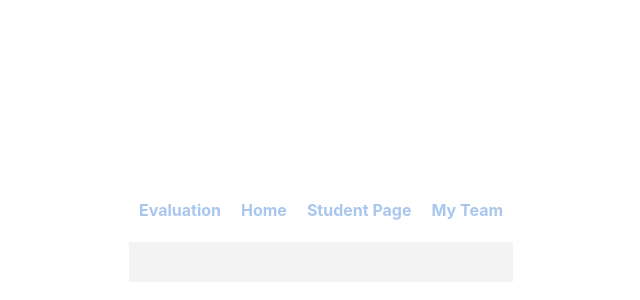
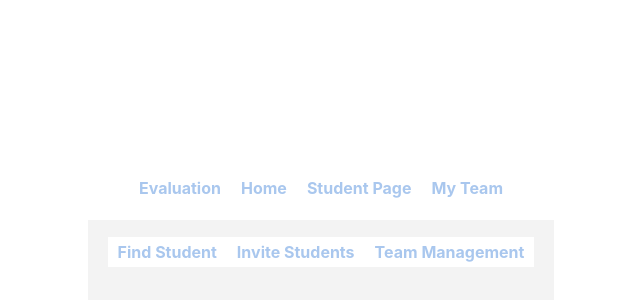
Before and after one commit to Peer-Evaluation-Tool/peer-evaluation-tool-frontend, a Vue app: page /admin-navigation in a window 1280 px wide. Shown: the part 160-460 px from the top of the page, without its empty margins (319-959 px from the left). Built offline with nearby package versions, Linux system fonts and the light colour scheme.

Commit message:
Admin Navigation

```diff
--- a/src/admin/FindStudent.vue
+++ b/src/admin/FindStudent.vue
@@ -8,7 +8,30 @@
           class="w-full p-2 border-gray-300 rounded-md focus:border-indigo-300 focus:ring focus:ring-indigo-200 focus:ring-opacity-50"
           placeholder="Enter first name...">
       </div>
-      <!-- Optionally add more search criteria inputs here -->
+      <div>
+        <label for="last-name" class="block text-sm font-medium text-gray-700">Last Name:</label>
+        <input type="text" id="last-name" v-model="searchCriteria.lastName"
+          class="w-full p-2 border-gray-300 rounded-md focus:border-indigo-300 focus:ring focus:ring-indigo-200 focus:ring-opacity-50"
+          placeholder="Enter last name...">
+      </div>
+      <div>
+        <label for="section-name" class="block text-sm font-medium text-gray-700">Section Name:</label>
+        <input type="text" id="section-name" v-model="searchCriteria.sectionName"
+          class="w-full p-2 border-gray-300 rounded-md focus:border-indigo-300 focus:ring focus:ring-indigo-200 focus:ring-opacity-50"
+          placeholder="Enter section name...">
+      </div>
+      <div>
+        <label for="academic-year" class="block text-sm font-medium text-gray-700">Academic Year:</label>
+        <input type="text" id="academic-year" v-model="searchCriteria.academicYear"
+          class="w-full p-2 border-gray-300 rounded-md focus:border-indigo-300 focus:ring focus:ring-indigo-200 focus:ring-opacity-50"
+          placeholder="Enter academic year...">
+      </div>
+      <div>
+        <label for="team-name" class="block text-sm font-medium text-gray-700">Team Name:</label>
+        <input type="text" id="team-name" v-model="searchCriteria.teamName"
+          class="w-full p-2 border-gray-300 rounded-md focus:border-indigo-300 focus:ring focus:ring-indigo-200 focus:ring-opacity-50"
+          placeholder="Enter team name...">
+      </div>
       <button type="submit" class="px-4 py-2 bg-blue-600 hover:bg-blue-700 text-white rounded">
         Search
       </button>
@@ -16,7 +39,7 @@
     <div class="mt-6">
       <h3 class="text-lg font-semibold">Search Results</h3>
       <ul v-if="searchResults.length > 0" class="list-disc pl-5">
-        <li v-for="student in searchResults" :key="student.id">
+        <li v-for="student in sortedSearchResults" :key="student.id">
           {{ student.firstName }} {{ student.lastName }} - {{ student.academicYear }} - {{ student.teamName }}
         </li>
       </ul>
@@ -30,11 +53,24 @@ export default {
   data() {
     return {
       searchCriteria: {
-        firstName: ''
-        // Add more fields as necessary
+        firstName: '',
+        lastName: '',
+        sectionName: '',
+        academicYear: '',
+        teamName: ''
       },
       searchResults: []
     };
+  },
+  computed: {
+    sortedSearchResults() {
+      return this.searchResults.sort((a, b) => {
+        // Sorting by academic year (descending) and then by last name (ascending)
+        const yearComparison = b.academicYear.localeCompare(a.academicYear);
+        if (yearComparison !== 0) return yearComparison;
+        return a.lastName.localeCompare(b.lastName);
+      });
+    }
   },
   methods: {
     searchStudents() {
@@ -61,17 +97,21 @@ export default {
   max-width: 500px;
   margin: auto;
   padding: 20px;
-  box-shadow: 0 0 10px rgba(0,0,0,0.1);
+  box-shadow: 0 0 10px rgba(0, 0, 0, 0.1);
 }
+
 label {
   display: block;
   margin-bottom: 5px;
 }
-input, button {
+
+input,
+button {
   width: 100%;
   padding: 8px;
   margin-bottom: 10px;
 }
+
 button {
   background-color: #007BFF;
   color: white;
@@ -79,6 +119,7 @@ button {
   border-radius: 5px;
   cursor: pointer;
 }
+
 button:hover {
   background-color: #0056b3;
 }
--- /dev/null
+++ b/src/components/AdminNavigation.vue
@@ -0,0 +1,28 @@
+<template>
+    <div class="navigation">
+        <!-- Links to admin-specific components -->
+        <router-link :to="{ name: 'find-student' }">Find Student</router-link>
+        <router-link :to="{ name: 'invite-students' }">Invite Students</router-link>
+        <router-link :to="{ name: 'team-management' }">Team Management</router-link>
+    </div>
+</template>
+
+<script>
+// No script needed if you're just linking to existing components
+</script>
+
+<style lang="scss" scoped>
+.navigation {
+    a {
+        background-color: #fff;
+        text-decoration: none;
+        padding: 5px 10px;
+        color: #a9c7ee;
+        font-weight: bold;
+
+        &.router-link-exact-active {
+            background-color: #8968cd;
+        }
+    }
+}
+</style>
--- a/src/student/login.vue
+++ b/src/components/login.vue
@@ -60,10 +60,11 @@ export default {
             const adminPassword = 'password';
 
             if (this.email === adminEmail && this.password === adminPassword) {
-                alert('Admin login successful. Redirecting to admin home...');
-                this.$router.push('/admin-home'); // Make sure the path exists in your router configuration
+                alert('Admin login successful. Redirecting to admin navigation...');
+                this.$router.push({ name: 'admin-navigation' }); // Redirect using route name
             } else {
                 this.invalidCredentials = true;
+                alert('Invalid admin credentials.');
             }
         }
     }
--- a/src/router/index.js
+++ b/src/router/index.js
@@ -5,13 +5,21 @@ import StudentRegistration from '@/student/StudentRegistration.vue'
 import PeerEvaluation from '@/student/PeerEvaluation.vue';
 // import ManageTasks from '@/student/ManageTasks.vue';
 import MyTeam from '@/views/common/MyTeam.vue';
-import login from '@/student/login.vue';
-
+import login from '@/components/login.vue';
+import FindStudent from '@/admin/FindStudent.vue';
+import InviteStudents from '@/admin/InviteStudents.vue';
+import TeamManagement from '@/admin/TeamManagement.vue';
+import AdminNavigation from '@/components/AdminNavigation.vue';
 // import NotFound from '@/views/common/NotFound.vue';
 
 const router = createRouter ({
     history: createWebHistory(),
     routes: [
+    {
+            path: '/login',
+            name: 'login',
+            component: login,
+        },
         {
             path: '/',
             // meta: { class: 'home' },
@@ -34,16 +42,30 @@ const router = createRouter ({
             component: MyTeam,
         },
         {
-            path: '/login',
-            name: 'login',
-            component: login,
-        },
-        {
             path: '/register',
             name: 'register',
             component: StudentRegistration,
-        }
-
+        },
+        {
+  path: '/find-student',
+  name: 'find-student',
+  component: FindStudent,
+},
+{
+  path: '/invite-students',
+  name: 'invite-students',
+  component: InviteStudents,
+},
+{
+  path: '/team-management',
+  name: 'team-management',
+  component: TeamManagement,
+ },
+ {
+    path: '/admin-navigation',
+    name: 'admin-navigation',
+    component: AdminNavigation,
+  }
         // {
         //     path: '/:pathMatch(.*)*', //any character zero or more
         //     component: NotFound
```
Lines whose indentation alone changed are shown as unchanged.
